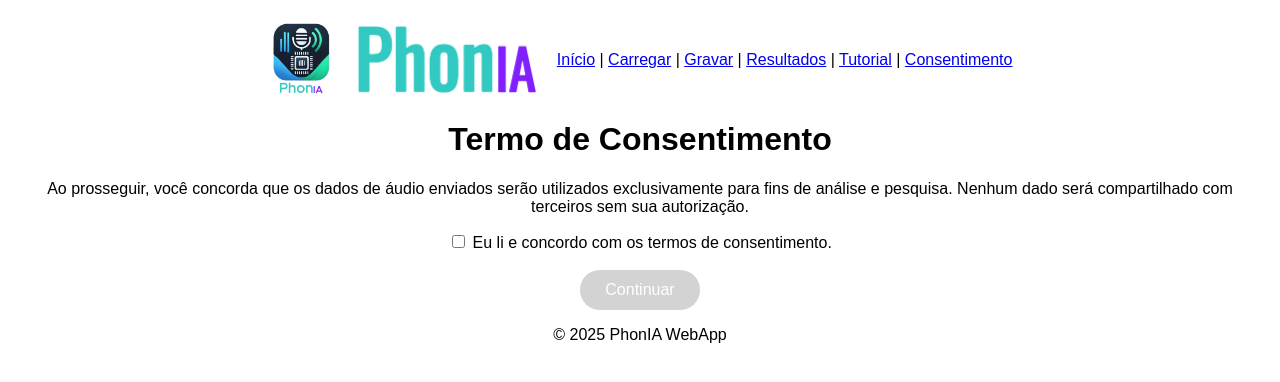
After one commit to talleslongino/PhonIA, a FastAPI app: template frontend/templates/consent.html in a window 1280 px wide. The commit adds this page. Shown: the top 382 px of the page. Run offline with FastAPI, Linux system fonts and the light colour scheme; the template is opened without the code that fills it, so the values that code supplies are empty.

Commit message:
Adiciona nova página para termo de consentimento
Adiciona botão pra ir pra página do termo na homepage
Adiciona botão pra sair e remover termo na homepage

```diff
--- a/adapters/web.py
+++ b/adapters/web.py
@@ -75,11 +75,6 @@ async def upload_audio(file: UploadFile):
         audio_file.write(await file.read())
     return {"filename": file.filename}
 
-# @app.get("/")
-# def serve_frontend():
-#     with open("frontend/index.html") as f:
-#         return HTMLResponse(content=f.read(), status_code=200)
-
 
 # Home Page
 @app.get("/", response_class=HTMLResponse)
@@ -87,28 +82,33 @@ async def home(request: Request):
     return templates.TemplateResponse("home.html", {"request": request})
 
 
-# Página 1
+# Página 1 - Carregar Áudio
 @app.get("/page1", response_class=HTMLResponse)
 async def page1(request: Request):
     return templates.TemplateResponse("page1.html", {"request": request})
 
 
-# Página 2
+# Página 2 - Gravar Áudio
 @app.get("/page2", response_class=HTMLResponse)
 async def page2(request: Request):
     return templates.TemplateResponse("page2.html", {"request": request})
 
 
-# Página 3
+# Página 3 - Carregar Resultados DB
 @app.get("/page3", response_class=HTMLResponse)
 async def page3(request: Request):
     return templates.TemplateResponse("page3.html", {"request": request})
 
 
-# Página 4
+# Página 4 - Tutorial
 @app.get("/page4", response_class=HTMLResponse)
 async def page4(request: Request):
     return templates.TemplateResponse("page4.html", {"request": request})
+
+# Página Termo de Consentimento
+@app.get("/consent", response_class=HTMLResponse)
+async def serve_consent(request: Request):
+    return templates.TemplateResponse("consent.html", {"request": request})
 
 
 @app.get('/favicon.ico', include_in_schema=False)
--- a/frontend/templates/base.html
+++ b/frontend/templates/base.html
@@ -1,29 +1,42 @@
 <!DOCTYPE html>
-<html lang="en">
+<html lang="pt-BR">
 <head>
     <meta charset="UTF-8">
     <meta name="viewport" content="width=device-width, initial-scale=1.0">
     <title>PhonIA</title>
     <link rel="stylesheet" href="/static/styles.css">
 </head>
+<script>
+  // Desabilita os links enquanto não houver consentimento
+  if (!localStorage.getItem("consentGiven")) {
+    document.querySelectorAll("nav a").forEach(link => {
+      link.addEventListener("click", (e) => {
+        e.preventDefault();
+        alert("aaVocê precisa aceitar o termo de consentimento para acessar esta página.");
+        window.location.href = "/consent";
+      });
+    });
+  }
+</script>
 <body>
     <meta charset="UTF-8">
     <header>
         <img src="/static/assets/logo.png" alt="Logotipo" class="logo">
         <img src="/static/assets/phonIA_logo.png" alt="Logotipo" class="logo">
         <nav>
-            <a href="/">Home</a> |
-            <a href="/page1">Pag 1</a> |
-            <a href="/page2">Pag 2</a> |
-            <a href="/page3">Pag 3</a> |
-            <a href="/page4">Pag 4</a>
+            <a href="/">Início</a> |
+            <a href="/page1">Carregar</a> |
+            <a href="/page2">Gravar</a> |
+            <a href="/page3">Resultados</a> |
+            <a href="/page4">Tutorial</a> |
+            <a href="/consent">Consentimento</a>
         </nav>
     </header>
     <main>
         {% block content %}{% endblock %}
     </main>
     <footer>
-        <p>&copy; 2024 PhonIA WebApp</p>
+        <p>&copy; 2025 PhonIA WebApp</p>
     </footer>
 </body>
 <link rel="manifest" href="/static/assets/manifest.json">
--- /dev/null
+++ b/frontend/templates/consent.html
@@ -0,0 +1,38 @@
+{% extends "base.html" %}
+
+{% block content %}
+  <title>Termo de Consentimento</title>
+  <link rel="stylesheet" href="/static/styles.css">
+
+<body>
+  <div class="container">
+    <h1>Termo de Consentimento</h1>
+    <p>
+      Ao prosseguir, você concorda que os dados de áudio enviados serão utilizados exclusivamente para fins de análise e pesquisa. Nenhum dado será compartilhado com terceiros sem sua autorização.
+    </p>
+    <label>
+      <input type="checkbox" id="consent-checkbox">
+      Eu li e concordo com os termos de consentimento.
+    </label>
+    <br><br>
+    <button id="continue-btn" disabled>Continuar</button>
+  </div>
+
+  <script>
+    // Reseta o consentimento toda vez que o app inicia
+    localStorage.removeItem("consentGiven");
+
+    const checkbox = document.getElementById("consent-checkbox");
+    const button = document.getElementById("continue-btn");
+
+    checkbox.addEventListener("change", () => {
+      button.disabled = !checkbox.checked;
+    });
+
+    button.addEventListener("click", () => {
+      localStorage.setItem("consentGiven", "true");
+      window.location.href = "/";
+    });
+  </script>
+</body>
+{% endblock %}
--- a/frontend/templates/page3.html
+++ b/frontend/templates/page3.html
@@ -1,6 +1,11 @@
 {% extends "base.html" %}
 
 {% block content %}
+<script src="/static/app.js"></script>
+<!--<script>-->
+<!--    // Reseta o consentimento toda vez que o app inicia-->
+<!--    localStorage.removeItem("consentGiven");-->
+<!--</script>-->
 <h2>Pag 3 - Ver resultados DB</h2>
 <p>This is the content of Page 3.</p>
 {% endblock %}
--- a/frontend/templates/page4.html
+++ b/frontend/templates/page4.html
@@ -1,6 +1,11 @@
 {% extends "base.html" %}
 
 {% block content %}
+<script src="/static/app.js"></script>
+<!--<script>-->
+<!--    // Reseta o consentimento toda vez que o app inicia-->
+<!--    localStorage.removeItem("consentGiven");-->
+<!--</script>-->
 <h2>Pag 4 - Tutorial</h2>
 <p>This is the content of Page 4.</p>
 {% endblock %}
```
Also changed, not shown: frontend/app.js (+9 -0 lines), frontend/templates/home.html (+19 -0 lines), frontend/templates/page1.html (+5 -2 lines), frontend/templates/page2.html (+6 -1 lines).
